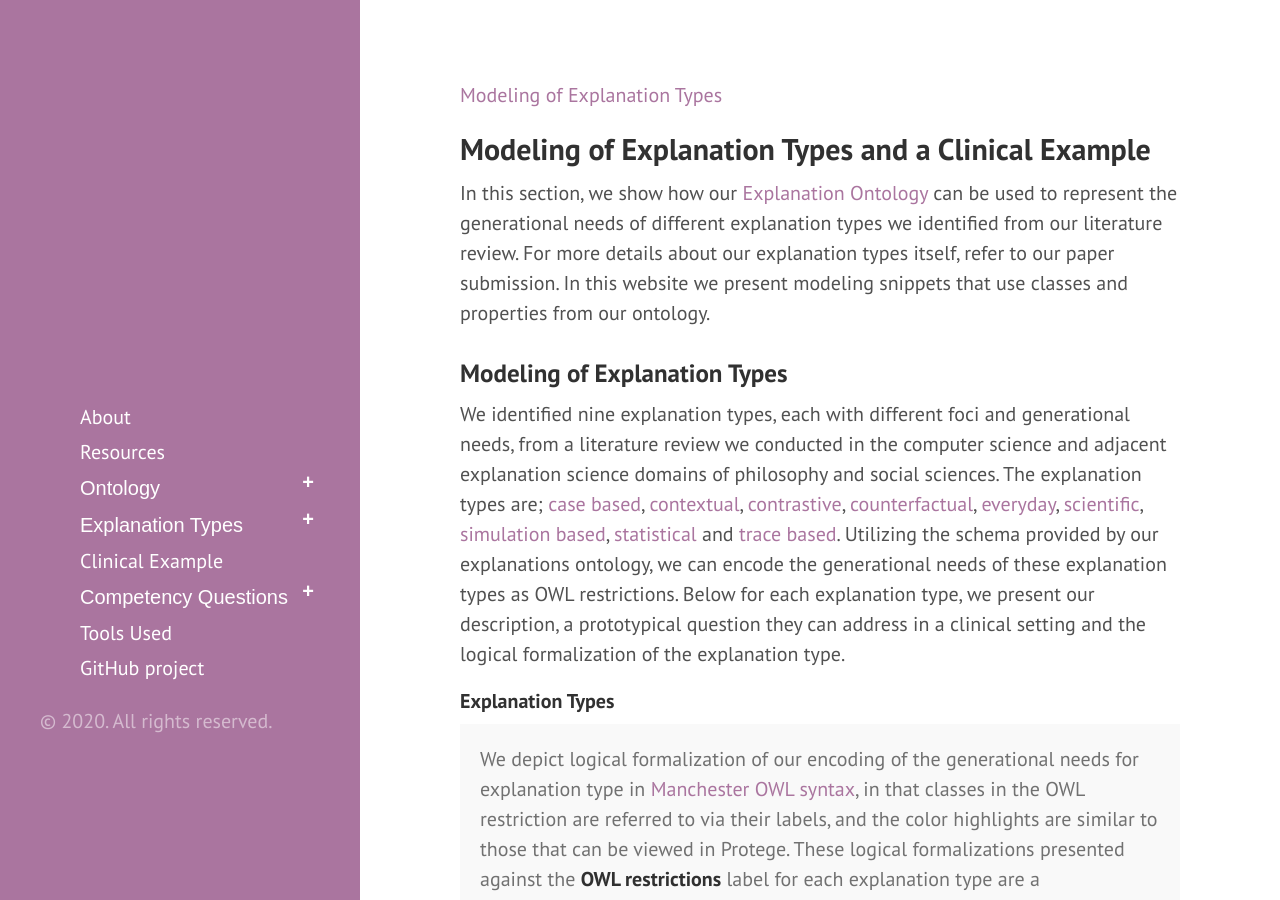
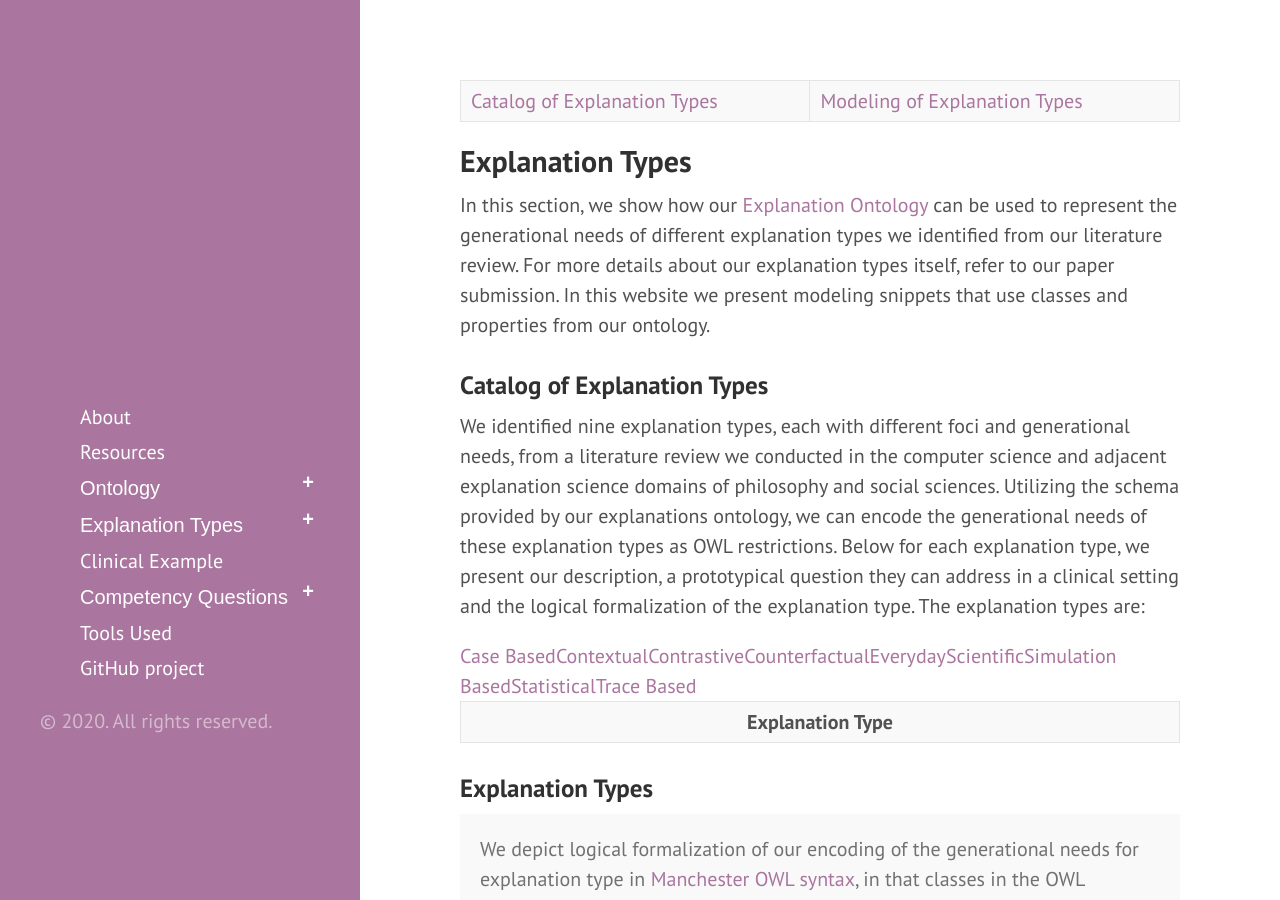
Before and after one commit to tetherless-world/explanation-ontology, a Jekyll site: the page built from modeling.md, in a window 1280 px wide and 900 px high. Built offline with Jekyll 4.4.1, drawn with Linux system fonts in a browser that asks for light colours; Markdown is read by kramdown in place of the engine named in the settings.

Commit message:
Update modeling.md

```diff
--- a/modeling.md
+++ b/modeling.md
@@ -3,23 +3,35 @@ layout: default
 title: Modeling Snippets
 ---
 
-[Modeling of Explanation Types](#explanationtypes)
+[Catalog of Explanation Types](#explanationtypes) | [Modeling of Explanation Types](#modelingexplanations)
 
 <article class="mb-5" id="modelingsnippets">
 <content>
 
 
-<h2 id="modelingabout">Modeling of Explanation Types and a Clinical Example</h2>
+<h2 id="modelingabout">Explanation Types</h2>
   <p>In this section, we show how our <a href="#ontology">Explanation Ontology</a> can be used to represent the generational needs of different explanation types we identified from our literature review. For more details about our explanation types itself, refer to our paper submission. In this website we present modeling snippets that use classes and properties from our ontology.</p>
 
   <article class="mb-5" id="explanationtypes">
 <content>
 
 
-<h3>Modeling of Explanation Types</h3>
-  <p>We identified nine explanation types, each with different foci and generational needs, from a literature review we conducted in the computer science and adjacent explanation science domains of philosophy and social sciences. The explanation types are; <a href="#casebased">case based</a>, <a href="#contextual">contextual</a>, <a href="#contrastive">contrastive</a>, <a href="#counterfactual">counterfactual</a>, <a href="#everyday">everyday</a>, <a href="#scientific">scientific</a>, <a href="#simulationbased">simulation based</a>, <a href="#statistical">statistical</a> and <a href="#tracebased">trace based</a>. Utilizing the schema provided by our explanations ontology, we can encode the generational needs of these explanation types as OWL restrictions. Below for each explanation type, we present our description, a prototypical question they can address in a clinical setting and the logical formalization of the explanation type.</p>
+<h3>Catalog of Explanation Types</h3>
+  <p>We identified nine explanation types, each with different foci and generational needs, from a literature review we conducted in the computer science and adjacent explanation science domains of philosophy and social sciences. Utilizing the schema provided by our explanations ontology, we can encode the generational needs of these explanation types as OWL restrictions. Below for each explanation type, we present our description, a prototypical question they can address in a clinical setting and the logical formalization of the explanation type. The explanation types are:
+  <table>
+    <tr><th>Explanation Type</th></tr>
+    <tr><a href="#casebased">Case Based</a></tr>
+    <tr><a href="#contextual">Contextual</a></tr>
+    <tr><a href="#contrastive">Contrastive</a></tr>
+    <tr><a href="#counterfactual">Counterfactual</a></tr>
+    <tr><a href="#everyday">Everyday</a></tr>
+    <tr><a href="#scientific">Scientific</a></tr>
+    <tr><a href="#simulationbased">Simulation Based</a></tr>
+    <tr><a href="#statistical">Statistical</a></tr>
+    <tr><a href="#tracebased">Trace Based</a></tr>
+    </table></p>
 
-  <h4> Explanation Types </h4>
+  <h3 id="modelingexplanations"> Explanation Types </h3>
   <p class="message">We depict logical formalization of our encoding of the generational needs for explanation type in <a href="https://www.w3.org/TR/owl2-manchester-syntax/">Manchester OWL syntax</a>, in that classes in the OWL restriction are referred to via their labels, and the color highlights are similar to those that can be viewed in Protege. These logical formalizations presented against the <strong>OWL restrictions</strong> label for each explanation type are a representation of the <strong>sufficiency conditions</strong> mentioned before the restrictions.</p>
  <ol>
   <li id="casebased">
```
